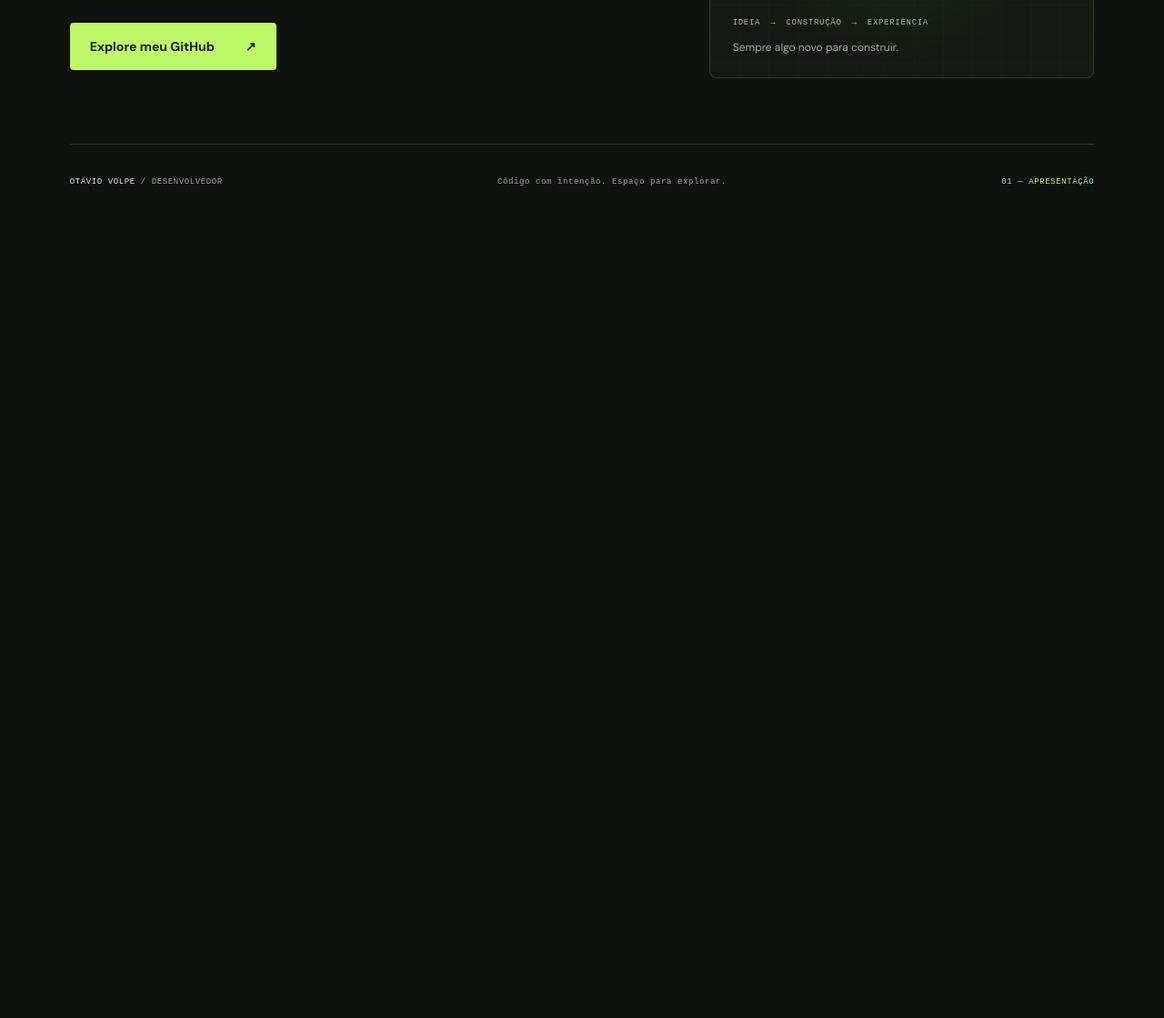
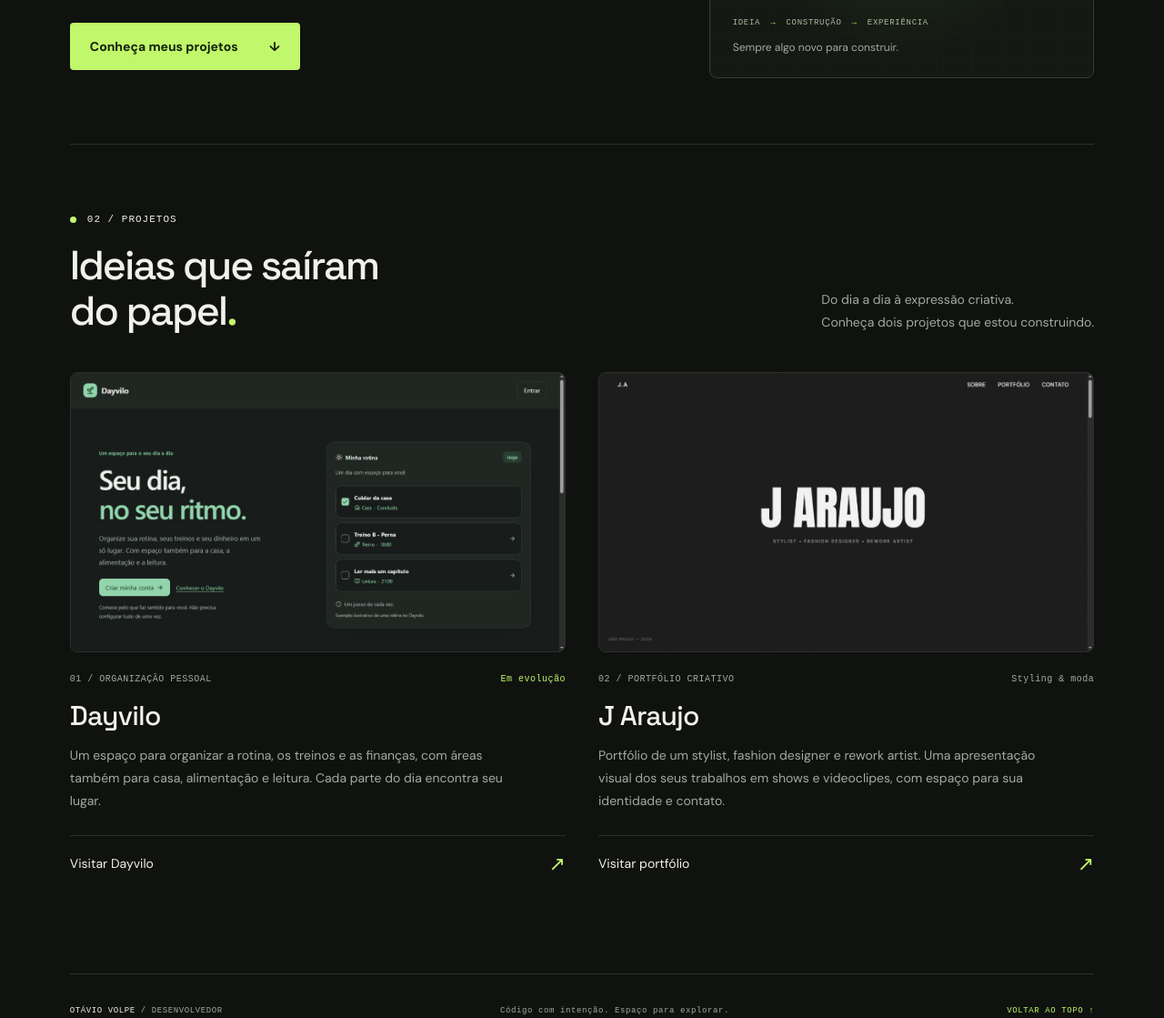
Before and after one commit to OtavioVolpe/portifolio, a website: page index.html in a window 1280 px wide. Shown: the part 560-1679 px from the top of the page at 91% size. Before the commit the page ends 800 px from the top, so only its background shows below. Drawn offline with Linux system fonts and the light colour scheme.

Commit message:
feat: adiciona seção de projetos

```diff
--- a/index.html
+++ b/index.html
@@ -14,7 +14,7 @@
     <div class="page">
       <header class="header">
         <a class="brand" href="./" aria-label="Otávio Volpe, início">ov<span>_</span></a>
-        <span class="header-label">PORTFÓLIO / VOL. 01</span>
+        <a class="header-label" href="#projetos">PROJETOS</a>
         <a class="github" href="https://github.com/OtavioVolpe" target="_blank" rel="noopener noreferrer">GitHub <span aria-hidden="true">↗</span><span class="sr-only"> (abre em nova aba)</span></a>
       </header>
       <main id="conteudo">
@@ -24,7 +24,7 @@
             <h1 id="titulo">OTÁVIO<br /><span>VOLPE.</span></h1>
             <p class="role">Desenvolvedor de software.</p>
             <p class="description">Gosto de entender desafios, conectar ideias e construir experiências digitais. A curiosidade me leva além.</p>
-            <a class="button" href="https://github.com/OtavioVolpe" target="_blank" rel="noopener noreferrer">Explore meu GitHub <span aria-hidden="true">↗</span><span class="sr-only"> (abre em nova aba)</span></a>
+            <a class="button" href="#projetos">Conheça meus projetos <span aria-hidden="true">↓</span></a>
           </div>
           <aside class="visual" aria-label="Ideia, construção e experiência">
             <div class="visual-top"><span>UM POUCO DO MEU UNIVERSO</span><span aria-hidden="true">↗</span></div>
@@ -32,8 +32,30 @@
             <div class="visual-bottom"><span>IDEIA <b>→</b> CONSTRUÇÃO <b>→</b> EXPERIÊNCIA</span><span class="visual-note">Sempre algo novo para construir.</span></div>
           </aside>
         </section>
+        <section class="projects" id="projetos" aria-labelledby="projetos-titulo">
+          <div class="projects-heading">
+            <div><p class="eyebrow"><span class="dot" aria-hidden="true"></span> 02 / PROJETOS</p><h2 id="projetos-titulo">Ideias que saíram<br />do papel<span>.</span></h2></div>
+            <p>Do dia a dia à expressão criativa.<br />Conheça dois projetos que estou construindo.</p>
+          </div>
+          <div class="project-grid">
+            <article class="project">
+              <div class="project-image"><img src="./assets/dayvilo.png" alt="Página inicial do Dayvilo, com apresentação e exemplo de uma rotina diária." width="1265" height="712" loading="lazy" decoding="async" /></div>
+              <div class="project-meta"><span>01 / ORGANIZAÇÃO PESSOAL</span><span class="project-status">Em evolução</span></div>
+              <h3>Dayvilo</h3>
+              <p>Um espaço para organizar a rotina, os treinos e as finanças, com áreas também para casa, alimentação e leitura. Cada parte do dia encontra seu lugar.</p>
+              <a class="project-link" href="https://dayvilo.com.br/" target="_blank" rel="noopener noreferrer">Visitar Dayvilo <span aria-hidden="true">↗</span><span class="sr-only"> (abre em nova aba)</span></a>
+            </article>
+            <article class="project">
+              <div class="project-image"><img src="./assets/jaraujo.png" alt="Página inicial do portfólio de J Araujo, com seu nome em destaque sobre fundo escuro." width="1265" height="712" loading="lazy" decoding="async" /></div>
+              <div class="project-meta"><span>02 / PORTFÓLIO CRIATIVO</span><span>Styling & moda</span></div>
+              <h3>J Araujo</h3>
+              <p>Portfólio de um stylist, fashion designer e rework artist. Uma apresentação visual dos seus trabalhos em shows e videoclipes, com espaço para sua identidade e contato.</p>
+              <a class="project-link" href="https://jaraujo.vercel.app/" target="_blank" rel="noopener noreferrer">Visitar portfólio <span aria-hidden="true">↗</span><span class="sr-only"> (abre em nova aba)</span></a>
+            </article>
+          </div>
+        </section>
       </main>
-      <footer><span>OTÁVIO VOLPE <span class="muted">/ DESENVOLVEDOR</span></span><span class="footer-note">Código com intenção. Espaço para explorar.</span><span class="edition">01 — APRESENTAÇÃO</span></footer>
+      <footer><span>OTÁVIO VOLPE <span class="muted">/ DESENVOLVEDOR</span></span><span class="footer-note">Código com intenção. Espaço para explorar.</span><a class="edition" href="#conteudo">VOLTAR AO TOPO ↑</a></footer>
     </div>
   </body>
 </html>
--- a/scripts/dev.mjs
+++ b/scripts/dev.mjs
@@ -4,6 +4,8 @@
 
 const root = new URL('../', import.meta.url);
 const routes = new Map([
+  ['/assets/dayvilo.png', ['assets/dayvilo.png', 'image/png']],
+  ['/assets/jaraujo.png', ['assets/jaraujo.png', 'image/png']],
   ['/urbano.html', ['urbano.html', 'text/html; charset=utf-8']],
   ['/urbano.css', ['urbano.css', 'text/css; charset=utf-8']],
   ['/', ['index.html', 'text/html; charset=utf-8']],
--- a/styles.css
+++ b/styles.css
@@ -42,6 +42,25 @@
 .sr-only { position: absolute; width: 1px; height: 1px; overflow: hidden; clip-path: inset(50%); white-space: nowrap; }
 .skip-link { position: absolute; top: -100px; left: 16px; padding: 14px; background: var(--green); color: var(--bg); z-index: 10; }
 .skip-link:focus { top: 16px; }
+.projects { padding: 76px 0 90px; border-top: 1px solid var(--line); scroll-margin-top: 24px; }
+.projects-heading { display: flex; align-items: end; justify-content: space-between; gap: 32px; margin-bottom: 42px; }
+.projects-heading .eyebrow { margin-bottom: 20px; }
+.projects h2 { font: 500 clamp(32px, 3.5vw, 50px)/1.12 'Space Grotesk', sans-serif; letter-spacing: -.045em; margin: 0; }
+.projects h2 span { color: var(--green); }
+.projects-heading > p { color: var(--muted); font-size: 14px; line-height: 1.8; margin: 0; }
+.project-grid { display: grid; grid-template-columns: repeat(2, minmax(0, 1fr)); gap: 36px; }
+.project { display: flex; flex-direction: column; min-width: 0; }
+.project-image { overflow: hidden; border: 1px solid var(--line); border-radius: 8px; background: #1b211a; }
+.project-image img { display: block; width: 100%; height: auto; aspect-ratio: 1265 / 712; object-fit: cover; }
+.project-meta { display: flex; flex-wrap: wrap; align-items: center; justify-content: space-between; gap: 12px; margin: 24px 0 15px; font: 10px monospace; letter-spacing: .5px; color: var(--muted); }
+.project-status { color: var(--green); }
+.project h3 { font: 500 30px 'Space Grotesk', sans-serif; margin: 0 0 12px; letter-spacing: -.8px; }
+.project > p { font-size: 14px; line-height: 1.8; color: var(--muted); margin: 0 0 24px; max-width: 510px; }
+.project-link { display: flex; justify-content: space-between; align-items: center; gap: 16px; margin-top: auto; padding: 16px 0; border-top: 1px solid var(--line); font-size: 14px; }
+.project-link > span[aria-hidden] { color: var(--green); font-size: 22px; transition: transform .18s; }
+.project-link:hover { color: var(--green); }
+.project-link:hover > span[aria-hidden] { transform: translate(2px, -2px); }
+@media (max-width: 700px) { .projects { padding: 48px 0 60px; } .projects-heading { align-items: start; flex-direction: column; gap: 20px; margin-bottom: 28px; } .project-grid { grid-template-columns: 1fr; gap: 42px; } .project-meta { font-size: 9px; } }
 @media (min-width: 1600px) { .hero { min-height: 710px; } }
 @media (max-width: 900px) { .hero { gap: 30px; } .visual { padding: 18px; } .visual-bottom b { padding: 0; } .visual-top, .visual-bottom { font-size: 8px; letter-spacing: 0; } .footer-note { display: none; } }
 @media (max-width: 700px) { .page { padding: 0 7%; } .header { min-height: 84px; } .header-label { font-size: 8px; letter-spacing: .5px; } .brand { font-size: 32px; } .hero { grid-template-columns: 1fr; padding: 52px 0 40px; gap: 42px; } h1 { font-size: clamp(64px, 17vw, 100px); } .eyebrow { font-size: 9px; } .role { font-size: 19px; } .visual { width: 100%; aspect-ratio: 1.25; max-height: 350px; padding: 24px; } .orbit { width: 53%; } .code-mark { font-size: 64px; } .visual-top, .visual-bottom { font-size: 9px; } footer { flex-wrap: wrap; padding: 24px 0; min-height: 82px; gap: 12px; } }
```
Also changed, not shown: README.md, assets/dayvilo.png (added), assets/jaraujo.png (added).
